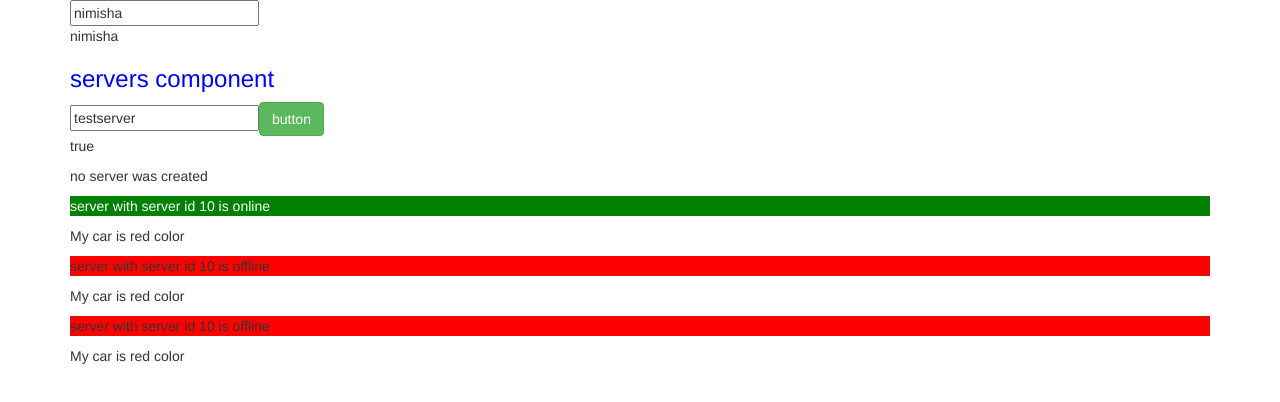
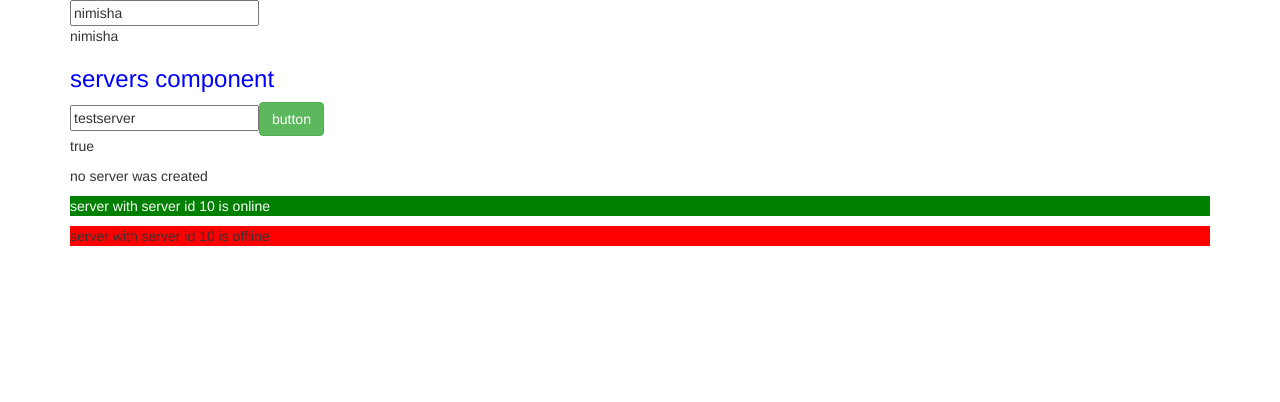
Before and after one commit to nimishawilson/my-first-angular-app, an Angular app: page / in a window 1280 px wide. Shown: the top 402 px of the page. Built offline with nearby package versions, Linux system fonts and the light colour scheme.

Commit message:
list with ngfor

```diff
--- a/src/app/server/server.component.html
+++ b/src/app/server/server.component.html
@@ -2,4 +2,4 @@
 <p
 [ngStyle]="{backgroundColor: getColor()}"
 [ngClass]="{online: serverStatus === 'online'}"> server with server id {{  serverId }} is {{ serverStatus }} </p>
-<p> My {{ vehicle }} is {{ getVehicleColor() }} color </p>
+<!-- <p> My {{ vehicle }} is {{ getVehicleColor() }} color </p> -->
--- a/src/app/servers/servers.component.html
+++ b/src/app/servers/servers.component.html
@@ -5,6 +5,4 @@
 <ng-template #noServer> <p> no server was created </p> </ng-template>
 
 
-<app-server> </app-server>
-<app-server> </app-server>
-<app-server> </app-server>
+<app-server *ngFor="let item of servers"> </app-server>
--- a/src/app/servers/servers.component.ts
+++ b/src/app/servers/servers.component.ts
@@ -11,6 +11,7 @@ allowNewServers = false;
 serverCreationStatus = 'no server was created';
 serverName = 'testserver';
 serverstat: boolean = false;
+servers = ['test server', 'test server 2'];
 
   constructor() {
     setTimeout(() => {
@@ -22,6 +23,7 @@ serverstat: boolean = false;
   }
 
 onCreateServer(){
+  this.servers.push(this.serverName);
  this.serverstat = true;
 }
 }
```
